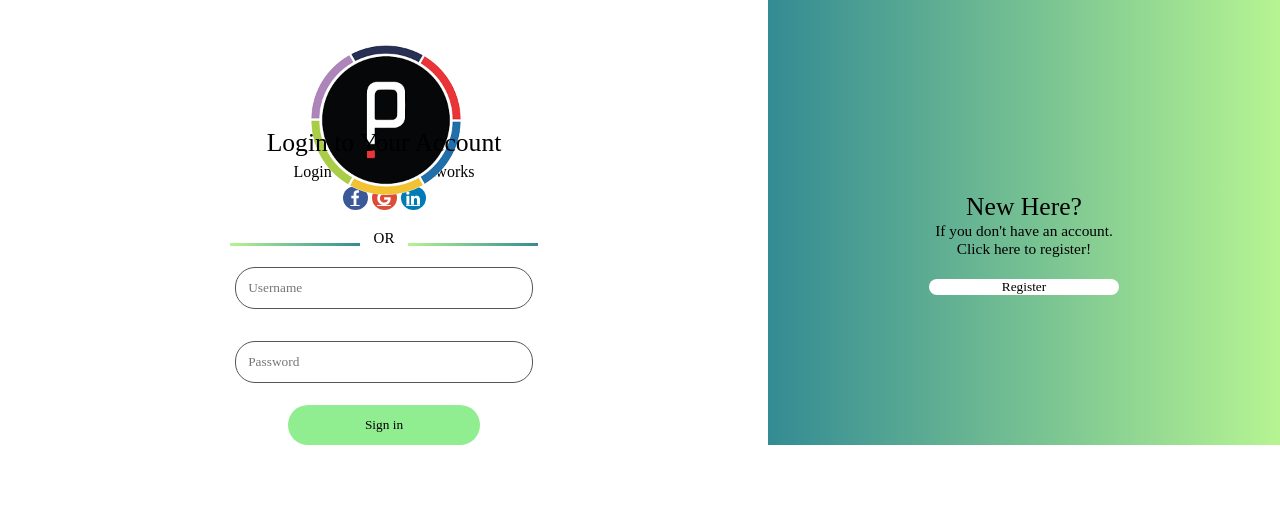
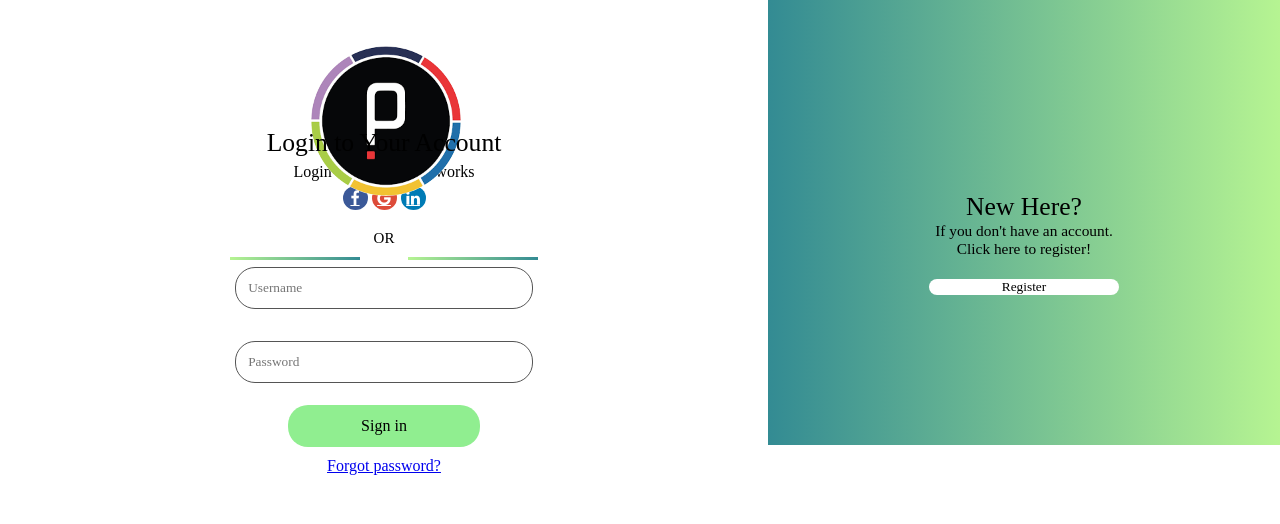
Before and after one commit to Josua-lewis/testmaker-django, a Django app: page /login/ in a window 1280 px wide. Shown: the part 70-594 px from the top of the page. Run offline with Django 4.2, Linux system fonts and the light colour scheme.

Commit message:
modified:   mytestmaker/__pycache__/urls.cpython-310.pyc 	modified:   mytestmaker/__pycache__/views.cpython-310.pyc 	modified:   mytestmaker/templates/about_us.html 	modified:   mytestmaker/templates/loginpage.html 	modified:   mytestmaker/urls.py 	modified:   mytestmaker/views.py

```diff
--- a/mytestmaker/templates/about_us.html
+++ b/mytestmaker/templates/about_us.html
@@ -160,7 +160,7 @@
     font-family: Poppins;
     font-weight: 500;
     font-size: 16px;
-    color: black;
+    color: white;
     text-decoration: none;
     text-transform: uppercase;
 }
--- a/mytestmaker/templates/loginpage.html
+++ b/mytestmaker/templates/loginpage.html
@@ -119,6 +119,13 @@
   padding: 12px;
 }
 
+.container .forgot_password{
+  font-size: small;
+  color: #007bb5;
+}
+
+/* icons css*/
+
 .fa-facebook {
   background: #3B5998;
   color: white;
@@ -150,6 +157,8 @@
     padding-bottom: 20px;
 }
 
+/*register text boxes styling*/
+
 input[type=text]:focus {
   background-color: lightblue;
 }
@@ -174,6 +183,7 @@
   background-color: lightblue;
 }
 
+/*the two line in green and blue*/
 .container .OR::after{
   content: '';
   position: absolute;
@@ -194,19 +204,24 @@
  background: linear-gradient(to right, rgb(182, 244, 146), rgb(51, 139, 147));
 }
 
+/*submit button styling*/
+
 .container .user-details .button{
   padding-top: 10px;
+  padding-bottom: 10px;
 }
 
 .container .button .button{
   width: 25%;
-  min-width: fit-content  ;
+  min-width: fit-content;
   border-radius: 20px;
   padding: 12px;
   border: none;
   background-color: lightgreen;
+  font-size: medium;
 }
 
+/*right side container for the "New here" box */
 .container .newhere_box .sign_up .title{
   padding-bottom: 10%;
   display: block;
@@ -230,6 +245,7 @@
   border: none;
 }
 
+/*make website responsive to smaller screens*/
 @media only screen and (max-width: 720px){
   .container, .container .newhere_box, .container .register{
   width: 100%;
@@ -295,6 +311,9 @@
         <div class="button">
           <input type="submit" class="button" value="Sign in">
         </div>
+
+        <!-- <span class = "forgot_password">Forgot password?</span> -->
+        <a href = "{% url 'forgot_password' %}">Forgot password?</a>
       </div>
 
     </form>
--- a/mytestmaker/urls.py
+++ b/mytestmaker/urls.py
@@ -8,5 +8,7 @@
     path('login/', views.loginpage, name="login"),
     path('about/', views.about_us, name="about"),
     path('contact/', views.contact_us, name="contact"),
+    path('reset/', views.reset_password, name="reset_password"),
+    path('forgot/', views.forgot_password, name="forgot_password"),
 
 ]
--- a/mytestmaker/views.py
+++ b/mytestmaker/views.py
@@ -16,3 +16,9 @@
 
 def contact_us(request):
     return render(request, 'contact_us.html', {})
+
+def reset_password(request):
+    return render(request, 'reset_password.html', {})
+
+def forgot_password(request):
+    return render(request, 'forgot_password.html', {})
```
